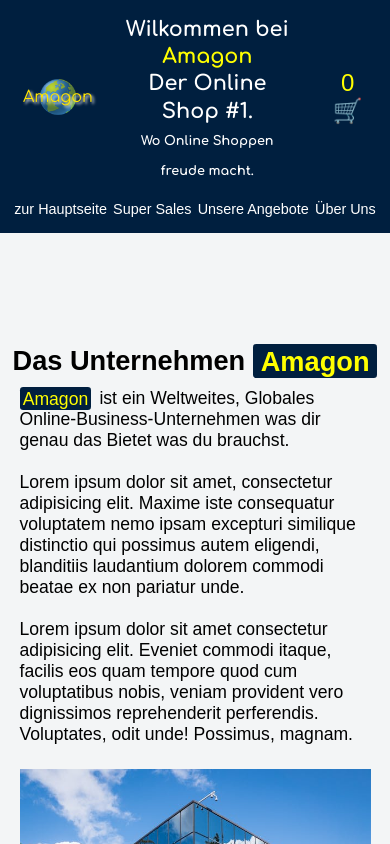
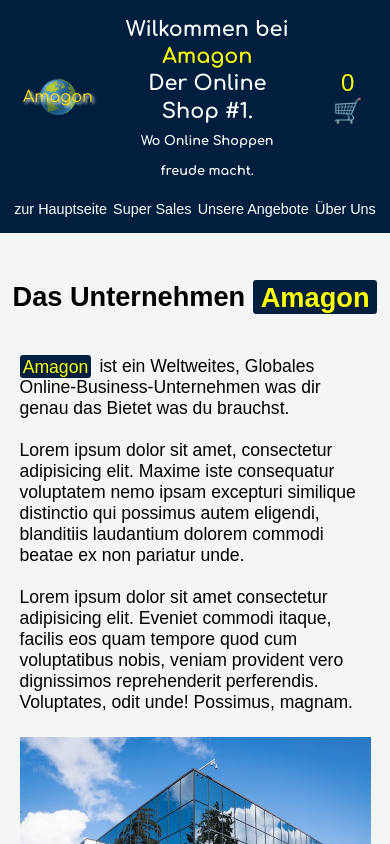
Before and after one commit to r-s-94/Online-Shop, a React (Vite) app: page /Online-Shop/aboutUs in a window 390 px wide. Shown: the top 844 px of the page. Built offline with nearby package versions, Linux system fonts and the light colour scheme.

Commit message:
Add gh action

```diff
--- a/src/about us/aboutUsResponsive.scss
+++ b/src/about us/aboutUsResponsive.scss
@@ -104,7 +104,7 @@ $amagon-secondery-color: #ffff00;
   .online-shop-about-use-section {
     &__headline {
       font-size: 2rem;
-      padding: 5rem 0 1rem 0;
+      padding: 7rem 0 1rem 0;
     }
 
     &__description-div {
@@ -112,7 +112,7 @@ $amagon-secondery-color: #ffff00;
       justify-content: center;
       align-items: center;
       column-gap: 7rem;
-      margin: 5rem auto 0 auto;
+      margin: 7rem auto 0 auto;
       padding: 0 0 5rem 0;
       max-width: 77rem;
 
@@ -177,7 +177,7 @@ $amagon-secondery-color: #ffff00;
 
         &--headline {
           font-size: 1.2rem;
-          margin: 3rem 7% 1rem 7%;
+          margin: 1rem 7%;
           padding: 2.5rem 2.7rem;
         }
 
@@ -206,7 +206,7 @@ $amagon-secondery-color: #ffff00;
   .online-shop-about-use-section {
     &__headline {
       font-size: 2rem;
-      padding: 5rem 0 1rem 0;
+      padding: 7rem 0 1rem 0;
     }
 
     &__description-div {
@@ -215,7 +215,7 @@ $amagon-secondery-color: #ffff00;
       align-items: center;
       row-gap: 3rem;
       margin: 0 auto;
-      padding: 1rem 0 5rem 0;
+      padding: 6rem 0 5rem 0;
       max-width: 35rem;
 
       &--text {
@@ -303,7 +303,7 @@ $amagon-secondery-color: #ffff00;
   .online-shop-about-use-section {
     &__headline {
       font-size: 2rem;
-      padding: 10rem 0 0 0;
+      padding: 5rem 0 0 0;
     }
 
     &__description-div {
@@ -312,7 +312,7 @@ $amagon-secondery-color: #ffff00;
       align-items: center;
       row-gap: 2rem;
       margin: 0 auto;
-      padding: 1rem 0 4rem 0;
+      padding: 4rem 0;
       max-width: 35rem;
 
       &--text {
@@ -391,7 +391,7 @@ $amagon-secondery-color: #ffff00;
   .online-shop-about-use-section {
     &__headline {
       font-size: 1.7rem;
-      padding: 7rem 1% 1rem 1%;
+      padding: 3rem 1% 1rem 1%;
     }
 
     &__description-div {
@@ -399,7 +399,7 @@ $amagon-secondery-color: #ffff00;
       flex-direction: column;
       align-items: center;
       row-gap: 1.5rem;
-      padding: 0 5% 3rem 5%;
+      padding: 2rem 5% 3rem 5%;
 
       &--text {
         font-size: 1.1rem;
@@ -476,7 +476,7 @@ $amagon-secondery-color: #ffff00;
   .online-shop-about-use-section {
     &__headline {
       font-size: 1.5rem;
-      padding: 7rem 0 1rem 0;
+      padding: 2rem 0 1rem 0;
     }
 
     &__description-div {
@@ -484,7 +484,7 @@ $amagon-secondery-color: #ffff00;
       flex-direction: column;
       align-items: center;
       row-gap: 1.5rem;
-      margin: -1rem 0 3rem 0;
+      margin: 1rem 0 3rem 0;
       padding: 0 5%;
       box-sizing: border-box;
 
```
